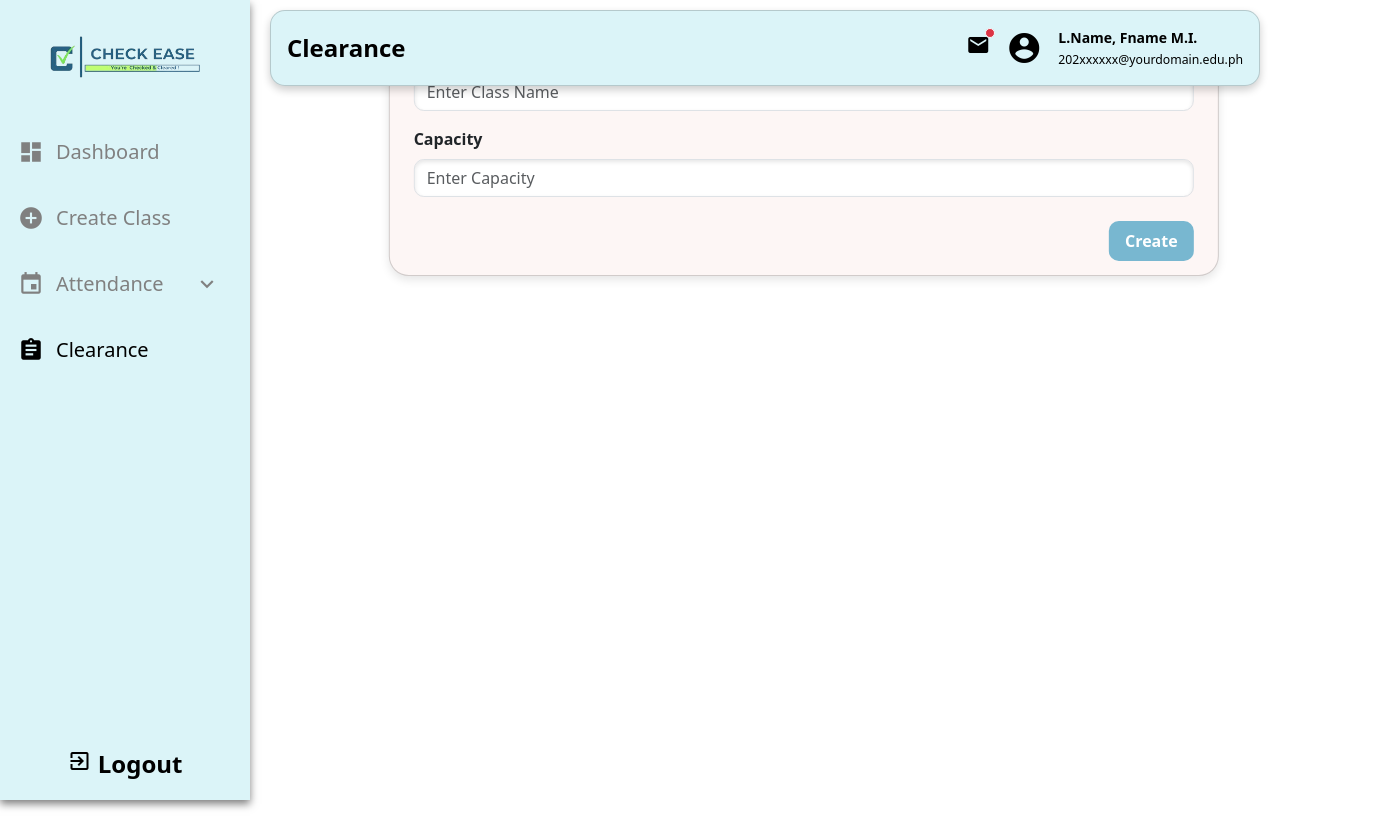
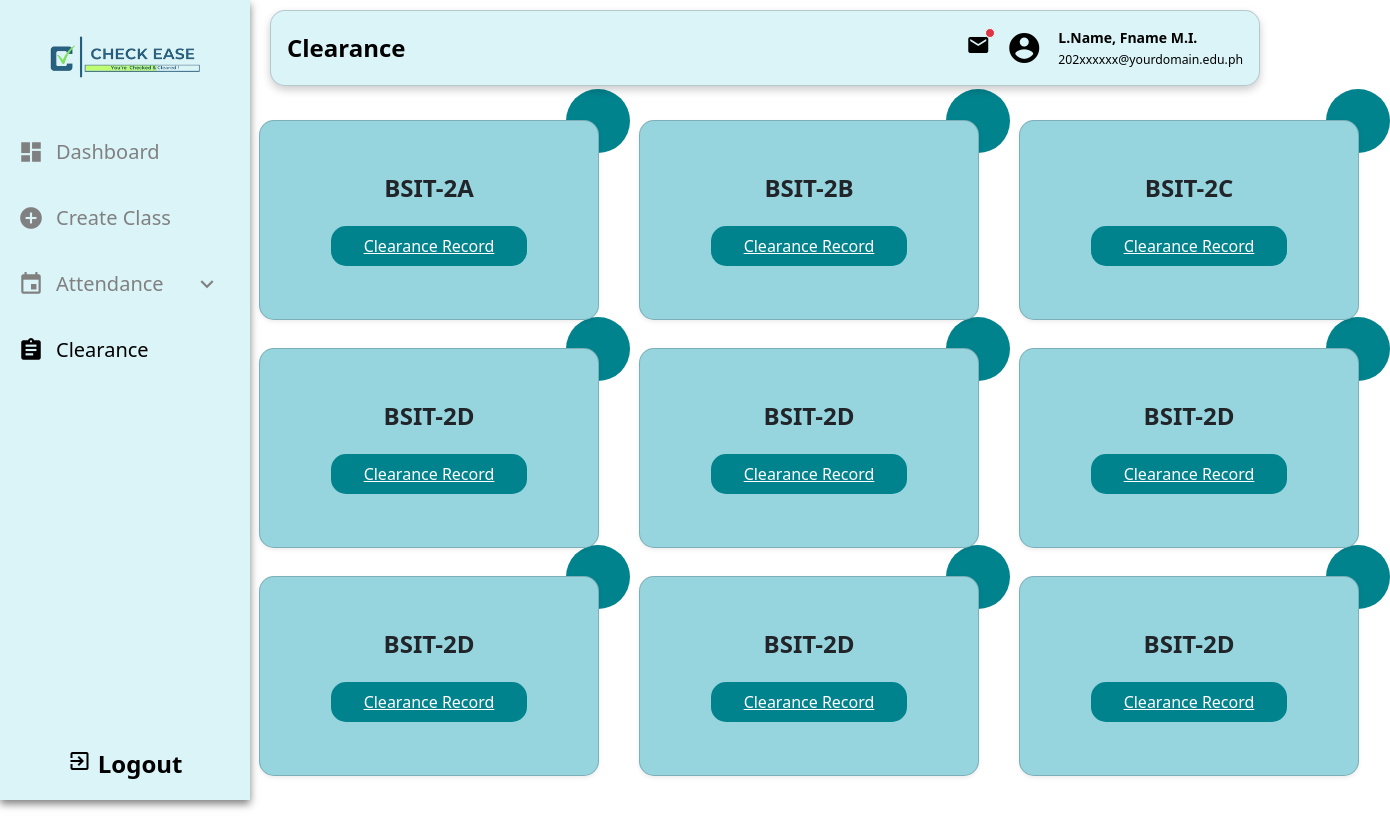
Before and after one commit to icz3us/CheckEaseExp, a Vue app: page /clearance in a window 1280 px wide. Shown: the whole page, 1390 px wide, since content can reach past the window. Built offline with nearby package versions, Linux system fonts and the light colour scheme.

Commit message:
Update ClearanceView.vue

```diff
--- a/src/views/ClearanceView.vue
+++ b/src/views/ClearanceView.vue
@@ -1,65 +1,150 @@
 <template>
-    <div class="container position-static top-50 start-0 translate-middle-x col-md-2" >
-      <div class="card p-4 m-5 mt-3" style="width: 830px; height: 260px; border-radius: 20px; background-color: #fdf6f5;">
-        <form class="d-flex flex-column">
-          <div class="form-group mb-3">
-            <label for="className" class="form-label font-weight-bold">Class Name</label>
-            <input type="text" class="form-control custom-input" id="className" placeholder="Enter Class Name">
+    <div class="container position-flex offset-md-2" style="margin-top: 100px">
+      <div class="row">
+        <div
+          class="col-12 col-sm-6 col-md-5 col-lg-4 mb-2 "
+          v-for="(card, index) in cards"
+          :key="index"
+        >
+          <div class="card custom-card shadow-sm d-flex flex-column align-items-center justify-content-center" style="width: 340px; height: 200px;">
+            <div class="card-body d-flex flex-column align-items-center justify-content-center">
+              <div class="card-content text-center mb-3">
+                <h5 class="card-title"><b>{{ card.title }}</b></h5>
+                <p class="card-text" v-html="card.text"></p>
               </div>
-          <div class="form-group mb-4">
-            <label for="capacity" class="form-label font-weight-bold">Capacity</label>
-            <input type="number" class="form-control custom-input" id="capacity" placeholder="Enter Capacity">
+              <router-link
+                :to="card.button.link"
+                class="btn custom-btn"
+              >
+                <u>{{ card.button.text }}</u>
+              </router-link>
             </div>
-          <div class="d-flex justify-content-end">
-            <button type="submit" class="btn custom-btn"><b>Create</b></button>
           </div>
-        </form>
+        </div>
       </div>
     </div>
   </template>
 
   <script>
   export default {
+    name: "ClearanceView",
     data() {
       return {
+        cards: [
+          {
+            title: "BSIT-2A",
+            button: { text: "Clearance Record", link: "/ClearanceRecord" },
+          },
+          {
+            title: "BSIT-2B",
+            button: { text: "Clearance Record", link: "/ClearanceRecord" },
+          },
+          {
+            title: "BSIT-2C",
+            button: { text: "Clearance Record", link: "/ClearanceRecord" },
+          },
+          {
+            title: "BSIT-2D",
+            button: { text: "Clearance Record", link: "/ClearanceRecord" },
+          },
+          {
+            title: "BSIT-2D",
+            button: { text: "Clearance Record", link: "/ClearanceRecord" },
+          },
+          {
+            title: "BSIT-2D",
+            button: { text: "Clearance Record", link: "/ClearanceRecord" },
+          },
+          {
+            title: "BSIT-2D",
+            button: { text: "Clearance Record", link: "/ClearanceRecord" },
+          },
+          {
+            title: "BSIT-2D",
+            button: { text: "Clearance Record", link: "/ClearanceRecord" },
+          },
+          {
+            title: "BSIT-2D",
+            button: { text: "Clearance Record", link: "/ClearanceRecord" },
+          },
 
+        ],
       };
     },
-    methods: {
-
-    }
   };
   </script>
 
   <style scoped>
-  .container {
-    height: 100vh;
+.card {
+  border-radius: 15px;
+  margin-left: 45px;
+  margin-top: 20px;
+  display: flex;
+  flex-direction: column;
+  align-items: center;
+  text-align: center;
+  background-color: #96D4DE;
+  height: 200px;
+  position: relative;
 }
 
-  .card {
-    border-radius: 20px;
-    box-shadow: 0px 4px 10px rgba(0, 0, 0, 0.1);
-    background-color: #fdf6f5;
+.card:hover {
+  transition: all 0.2s ease-out;
+  box-shadow: 0px 4px 8px rgba(38, 38, 38, 0.2);
+  top: -4px;
+  border: 1px solid #00838d;
+  background-color: #00838d;
 }
 
-  .font-weight-bold {
-    font-weight: bold;
+.card:hover .custom-btn {
+  background-color: #96D4DE;
+  color: black;
+}
+.card-title {
+  font-size: 24px;
 }
 
-  .custom-input {
-    border-radius: 10px;
-    box-shadow: inset 0px 2px 4px rgba(0, 0, 0, 0.1);
+.card:before {
+  content: "";
+  position: absolute;
+  z-index: -1;
+  top: -16px;
+  right: -16px;
+  background: #00838d;
+  height: 32px;
+  width: 32px;
+  border-radius: 32px;
+  transform: scale(2);
+  transform-origin: 50% 50%;
+  transition: transform 0.15s ease-out;
+}
+
+.card:hover:before {
+  transform: scale(2.15);
 }
 
 .custom-btn {
-    background-color: #78B7D0;
-    color: white;
-    border-radius: 10px;
-    padding: 8px 16px;
+  width: 150%;
+
+  max-width: 200px;
+  background-color: #00838d;
+  color: #fff;
   border: none;
+  border-radius: 15px;
+  text-align: center;
+  padding: 8px 0;
+  font-size: 16px;
+  transition: background-color 0.2s ease-in-out;
+}
+@media (max-width: 576px) {
+  .container {
+    margin-top: 100px;
+    margin-bottom: 50px;
+  }
+  .card {
+    margin-left: 30px;
+  }
 }
 
-  .custom-btn:hover {
-    background-color: #66a3c7;
-  }
+
   </style>
```
Lines whose indentation alone changed are shown as unchanged.
